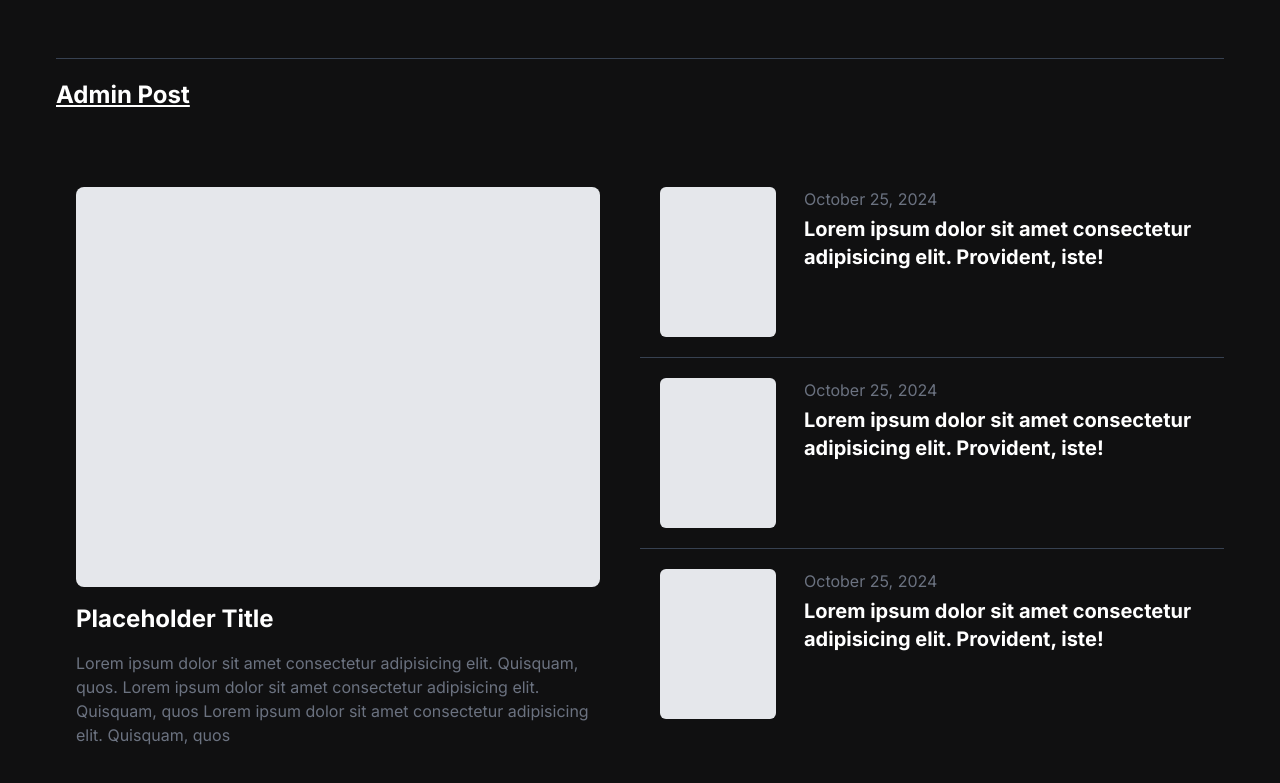
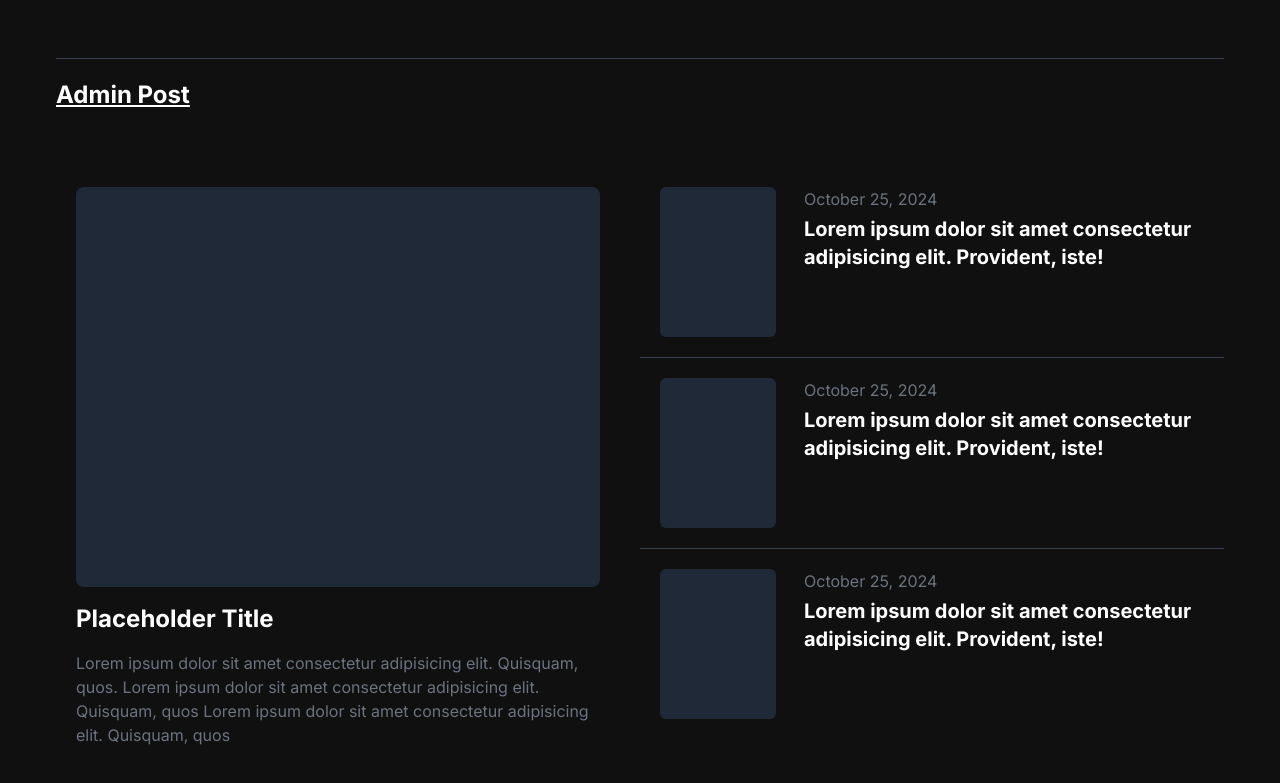
Before and after one commit to KevinPgn/1.-Blog-Portfolio, a Next.js app: page / in a window 1280 px wide. Shown: the part 791-1574 px from the top of the page. Built offline with nearby package versions, Linux system fonts and the light colour scheme; no server answers.

Commit message:
AdminSection

```diff
--- a/src/features/adminSection/components/AdminPostSection.tsx
+++ b/src/features/adminSection/components/AdminPostSection.tsx
@@ -1,7 +1,7 @@
 export const AdminPostSection = () => {
   return <section className="my-14 flex flex-col lg:flex-row items-start gap-5">
    <div className="w-full lg:w-[50%] flex flex-col gap-4 cursor-pointer hover:bg-[#1a1a1d] p-5 rounded-md duration-75">
-        <div className="w-full h-[200px] sm:h-[300px] md:h-[350px] lg:h-[400px] bg-gray-200 rounded-lg"></div>
+        <div className="w-full h-[200px] sm:h-[300px] md:h-[350px] lg:h-[400px] bg-gray-800 rounded-lg"></div>
         <h2 className="text-xl sm:text-2xl font-bold">Placeholder Title</h2>
         <p className="text-sm sm:text-base text-gray-500 w-full">Lorem ipsum dolor sit amet consectetur adipisicing elit. Quisquam, quos.
         Lorem ipsum dolor sit amet consectetur adipisicing elit. Quisquam, quos Lorem ipsum dolor sit amet consectetur adipisicing elit. Quisquam, quos
@@ -10,7 +10,7 @@ export const AdminPostSection = () => {
 
    <div className="w-full lg:w-[50%]">
         <div className="flex flex-col sm:flex-row gap-4 sm:gap-7 py-5 cursor-pointer hover:bg-[#1a1a1d] p-5 rounded-md duration-75">
-            <div className="w-full sm:w-[250px] h-[150px] bg-gray-200 rounded-md"></div>
+            <div className="w-full sm:w-[250px] h-[150px] bg-gray-800 rounded-md"></div>
             <div className="flex flex-col gap-1">
                 <span className="text-gray-500 text-sm sm:text-base">October 25, 2024</span>
                 <h2 className="text-lg sm:text-xl font-bold max-w-full sm:w-[400px]">Lorem ipsum dolor sit amet consectetur adipisicing elit. Provident, iste!</h2>
@@ -18,7 +18,7 @@ export const AdminPostSection = () => {
         </div>
 
         <div className="flex flex-col sm:flex-row gap-4 sm:gap-7 border-t border-gray-700 py-5 cursor-pointer hover:bg-[#1a1a1d] p-5 duration-75">
-            <div className="w-full sm:w-[250px] h-[150px] bg-gray-200 rounded-md"></div>
+            <div className="w-full sm:w-[250px] h-[150px] bg-gray-800 rounded-md"></div>
             <div className="flex flex-col gap-1">
                 <span className="text-gray-500 text-sm sm:text-base">October 25, 2024</span>
                 <h2 className="text-lg sm:text-xl font-bold max-w-full sm:w-[400px]">Lorem ipsum dolor sit amet consectetur adipisicing elit. Provident, iste!</h2>
@@ -26,7 +26,7 @@ export const AdminPostSection = () => {
         </div>
 
         <div className="flex flex-col sm:flex-row gap-4 sm:gap-7 border-t border-gray-700 py-5 cursor-pointer hover:bg-[#1a1a1d] p-5 duration-75">
-            <div className="w-full sm:w-[250px] h-[150px] bg-gray-200 rounded-md"></div>
+            <div className="w-full sm:w-[250px] h-[150px] bg-gray-800 rounded-md"></div>
             <div className="flex flex-col gap-1">
                 <span className="text-gray-500 text-sm sm:text-base">October 25, 2024</span>
                 <h2 className="text-lg sm:text-xl font-bold max-w-full sm:w-[400px]">Lorem ipsum dolor sit amet consectetur adipisicing elit. Provident, iste!</h2>
```
